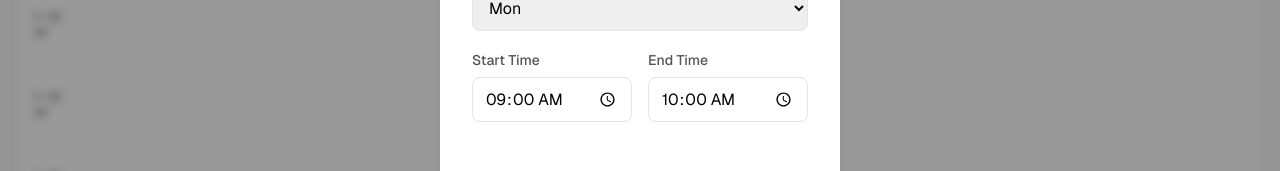
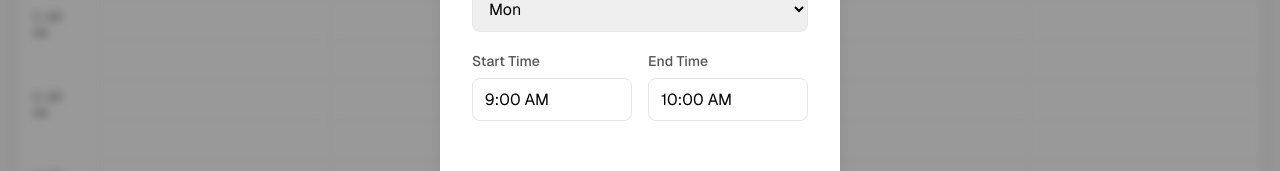
Before and after one commit to drshooby/schedule, a Next.js app: page / in a window 1280 px wide. Both pictures are taken after a click on the button "Add Event". Shown: the part 387-558 px from the top of the page. Built offline with nearby package versions, Linux system fonts and the light colour scheme.

Commit message:
cleanup: function syntax, refactoring

```diff
--- a/components/AddEventButton/AddEventButton.tsx
+++ b/components/AddEventButton/AddEventButton.tsx
@@ -6,7 +6,7 @@ interface AddEventButtonProps {
   onClick?: () => void;
 }
 
-export const AddEventButton: React.FC<AddEventButtonProps> = ({ onClick }) => {
+export function AddEventButton({ onClick }: AddEventButtonProps) {
   return (
     <button
       className={styles.addButton}
--- a/components/AddEventModal/AddEventModal.tsx
+++ b/components/AddEventModal/AddEventModal.tsx
@@ -1,6 +1,7 @@
 "use client";
 import React, { useState } from "react";
 import styling from "./AddEventModal.module.css";
+import { TimeSelect } from "../TimeSelect";
 
 interface AddEventModalProps {
   isOpen: boolean;
@@ -14,12 +15,12 @@ interface AddEventModalProps {
   days: string[];
 }
 
-export const AddEventModal: React.FC<AddEventModalProps> = ({
+export function AddEventModal({
   isOpen,
   onClose,
   onSave,
   days,
-}) => {
+}: AddEventModalProps) {
   const [title, setTitle] = useState("");
   const [day, setDay] = useState(days[0]);
   const [startTime, setStartTime] = useState("09:00");
@@ -75,23 +76,17 @@ export const AddEventModal: React.FC<AddEventModalProps> = ({
           <div className={styling.row}>
             <div className={styling.formGroup} style={{ flex: 1 }}>
               <label className={styling.label}>Start Time</label>
-              <input
-                type="time"
-                className={styling.input}
+              <TimeSelect
                 value={startTime}
-                onChange={(e) => setStartTime(e.target.value)}
-                required
+                onChange={setStartTime}
               />
             </div>
 
             <div className={styling.formGroup} style={{ flex: 1 }}>
               <label className={styling.label}>End Time</label>
-              <input
-                type="time"
-                className={styling.input}
+              <TimeSelect
                 value={endTime}
-                onChange={(e) => setEndTime(e.target.value)}
-                required
+                onChange={setEndTime}
               />
             </div>
           </div>
--- /dev/null
+++ b/components/TimeSelect/TimeSelect.module.css
@@ -0,0 +1,66 @@
+/* TimeSelect.module.css */
+
+.container {
+  position: relative;
+  width: 100%;
+}
+
+.input {
+  width: 100%;
+  padding: 10px 12px;
+  border-radius: 8px;
+  border: 1px solid #E5E5E5;
+  font-size: 1rem;
+  font-family: inherit;
+  transition: border-color 0.15s ease, box-shadow 0.15s ease;
+  background-color: transparent;
+}
+
+.input:focus {
+  outline: none;
+  border-color: #000;
+  box-shadow: 0 0 0 2px rgba(0, 0, 0, 0.05);
+}
+
+.dropdown {
+  position: absolute;
+  top: calc(100% + 4px);
+  left: 0;
+  width: 100%;
+  max-height: 200px;
+  overflow-y: auto;
+  background-color: white;
+  border: 1px solid #E5E5E5;
+  border-radius: 8px;
+  box-shadow: 0 4px 12px rgba(0, 0, 0, 0.1);
+  z-index: 50;
+
+  /* Animation */
+  opacity: 0;
+  transform: translateY(-5px);
+  pointer-events: none;
+  transition: opacity 0.2s ease, transform 0.2s ease;
+}
+
+.dropdown.open {
+  opacity: 1;
+  transform: translateY(0);
+  pointer-events: auto;
+}
+
+.option {
+  padding: 8px 12px;
+  cursor: pointer;
+  font-size: 0.95rem;
+  color: #333;
+  transition: background-color 0.1s ease;
+}
+
+.option:hover {
+  background-color: #F5F5F5;
+}
+
+.option.selected {
+  background-color: #F0F0F0;
+  font-weight: 500;
+}
--- /dev/null
+++ b/components/TimeSelect/TimeSelect.tsx
@@ -0,0 +1,193 @@
+"use client";
+import React, { useState, useRef, useEffect } from "react";
+import styles from "./TimeSelect.module.css";
+
+interface TimeSelectProps {
+  value: string; // Expected "HH:mm" (24h)
+  onChange: (value: string) => void;
+}
+
+export function TimeSelect({ value, onChange }: TimeSelectProps) {
+  // Local state for what the user typed.
+  // We initialize it by formatting the incoming "HH:mm" into friendly "h:mm am/pm"
+  const [inputValue, setInputValue] = useState(formatDisplayTime(value));
+  const [isDropdownOpen, setIsDropdownOpen] = useState(false);
+  const containerRef = useRef<HTMLDivElement>(null);
+
+  // Sync internal state if prop changes form outside
+  useEffect(() => {
+    // Only update if not currently focused to avoid fighting the user
+    if (document.activeElement !== containerRef.current?.querySelector('input')) {
+         setInputValue(formatDisplayTime(value));
+    }
+  }, [value]);
+
+  // Click outside listener to close dropdown
+  useEffect(() => {
+    const handleClickOutside = (event: MouseEvent) => {
+      if (containerRef.current && !containerRef.current.contains(event.target as Node)) {
+        setIsDropdownOpen(false);
+      }
+    };
+    document.addEventListener("mousedown", handleClickOutside);
+    return () => document.removeEventListener("mousedown", handleClickOutside);
+  }, []);
+
+  const handleFocus = () => {
+    setIsDropdownOpen(true);
+  };
+
+  const handleBlur = () => {
+    // When leaving logic, parse whatever is in the input
+    const parsed = parseTime(inputValue);
+    if (parsed) {
+        // Valid time found
+        onChange(parsed); // updates parent with "HH:mm"
+        setInputValue(formatDisplayTime(parsed)); // re-format display
+    } else {
+        // Invalid, revert to last known good prop
+        setInputValue(formatDisplayTime(value));
+    }
+    // We don't close dropdown immediately here because the click might be ON the dropdown
+    // The click-outside handler handles the actual closing
+  };
+
+  const handleKeyDown = (e: React.KeyboardEvent<HTMLInputElement>) => {
+    if (e.key === "Enter") {
+        e.currentTarget.blur();
+        setIsDropdownOpen(false);
+    }
+    if (e.key === "Escape") {
+        setIsDropdownOpen(false);
+        e.currentTarget.blur();
+    }
+  };
+
+  const handleOptionClick = (time24: string) => {
+    onChange(time24);
+    setInputValue(formatDisplayTime(time24));
+    setIsDropdownOpen(false);
+  };
+
+  // Generate suggestions (every 30 mins)
+  const suggestions = generateTimeSlots();
+
+  return (
+    <div className={styles.container} ref={containerRef}>
+      <input
+        type="text"
+        className={styles.input}
+        value={inputValue}
+        onChange={(e) => setInputValue(e.target.value)}
+        onFocus={handleFocus}
+        onBlur={handleBlur}
+        onKeyDown={handleKeyDown}
+        placeholder="Select time..."
+      />
+
+      <div className={`${styles.dropdown} ${isDropdownOpen ? styles.open : ""}`}>
+        {suggestions.map((slot) => (
+          <div
+            key={slot.val}
+            className={`${styles.option} ${slot.val === value ? styles.selected : ""}`}
+            onMouseDown={(e) => {
+                e.preventDefault(); // Prevent input blur before click fires
+                handleOptionClick(slot.val);
+            }}
+          >
+            {slot.label}
+          </div>
+        ))}
+      </div>
+    </div>
+  );
+};
+
+// --- Helpers ---
+
+// Generates "HH:mm" -> "h:mm AM/PM"
+function formatDisplayTime(time24: string): string {
+    if (!time24) return "";
+    const [hStr, mStr] = time24.split(":");
+    let h = parseInt(hStr, 10);
+    const m = parseInt(mStr, 10);
+    if (isNaN(h) || isNaN(m)) return time24;
+
+    const ampm = h >= 12 ? "PM" : "AM";
+    h = h % 12 || 12;
+    const mDisplay = m < 10 ? `0${m}` : m;
+    return `${h}:${mDisplay} ${ampm}`;
+}
+
+// Parses "9", "930", "9:30", "14", "2pm" -> "HH:mm" (24h)
+// Returns null if invalid
+function parseTime(input: string): string | null {
+    const clean = input.trim().toLowerCase().replace(/[^a-z0-9:]/g, "");
+    if (!clean) return null;
+
+    let h = 0, m = 0;
+    let isPM = clean.includes("p");
+    let isAM = clean.includes("a");
+
+    // Remove letters
+    const numbers = clean.replace(/[a-z]/g, "");
+
+    if (numbers.includes(":")) {
+        // Format "9:30"
+        const parts = numbers.split(":");
+        h = parseInt(parts[0], 10);
+        m = parseInt(parts[1], 10);
+    } else {
+        // Loose formats: "9", "930", "1400"
+        const num = parseInt(numbers, 10);
+        if (isNaN(num)) return null;
+
+        if (num < 24) {
+            // "9", "14" -> just hour
+            h = num;
+        } else if (num < 100) {
+           // ambiguous "99" ? Asssume "9:09" ? rare.
+           // Let's treat < 60 as minutes of current hour? No context.
+           // Probably invalid or just hours. Let's treat "45" as 45:00 (invalid hour)
+           // Actually, standard quick entry is usually hours.
+           h = num;
+        } else {
+            // "930", "1430"
+            // Last 2 digits are minutes
+            m = num % 100;
+            h = Math.floor(num / 100);
+        }
+    }
+
+    // Apply AM/PM logic
+    if (isPM && h < 12) h += 12;
+    if (isAM && h === 12) h = 0;
+
+    // Validation
+    if (h > 23) h = 23; // Clamp? or Error? Clamp for safety
+    if (m > 59) m = 59;
+
+    // Return "HH:mm"
+    const hStr = h < 10 ? `0${h}` : h;
+    const mStr = m < 10 ? `0${m}` : m;
+    return `${hStr}:${mStr}`;
+}
+
+function generateTimeSlots() {
+    const slots = [];
+    for (let i = 0; i < 24 * 2; i++) { // 30 min intervals
+        const totalMins = i * 30;
+        const h = Math.floor(totalMins / 60);
+        const m = totalMins % 60;
+
+        const hStr = h < 10 ? `0${h}` : h;
+        const mStr = m < 10 ? `0${m}` : m;
+        const val = `${hStr}:${mStr}`;
+
+        slots.push({
+            val,
+            label: formatDisplayTime(val)
+        });
+    }
+    return slots;
+}
--- /dev/null
+++ b/components/TimeSelect/index.tsx
@@ -0,0 +1 @@
+export { TimeSelect } from "./TimeSelect";
```
